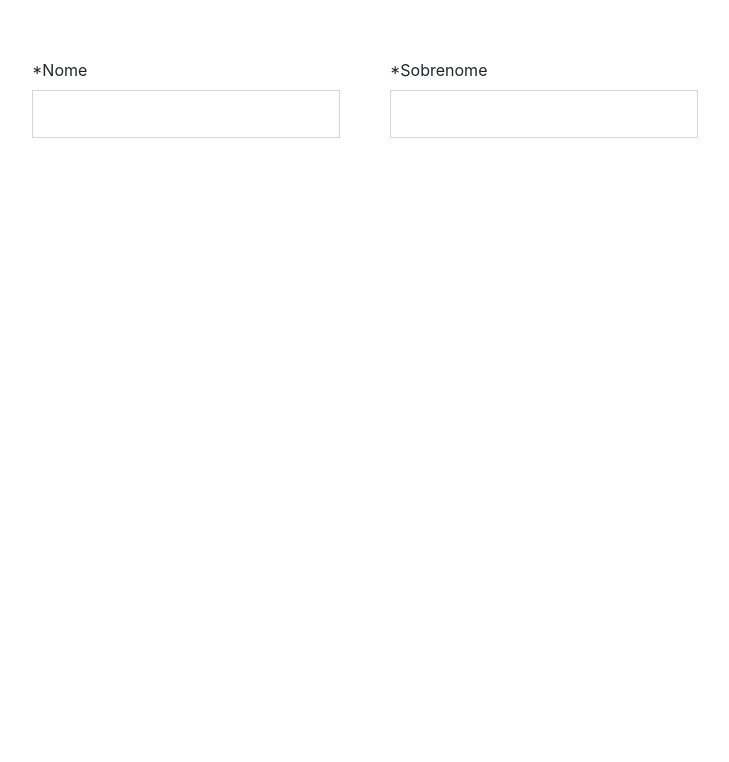
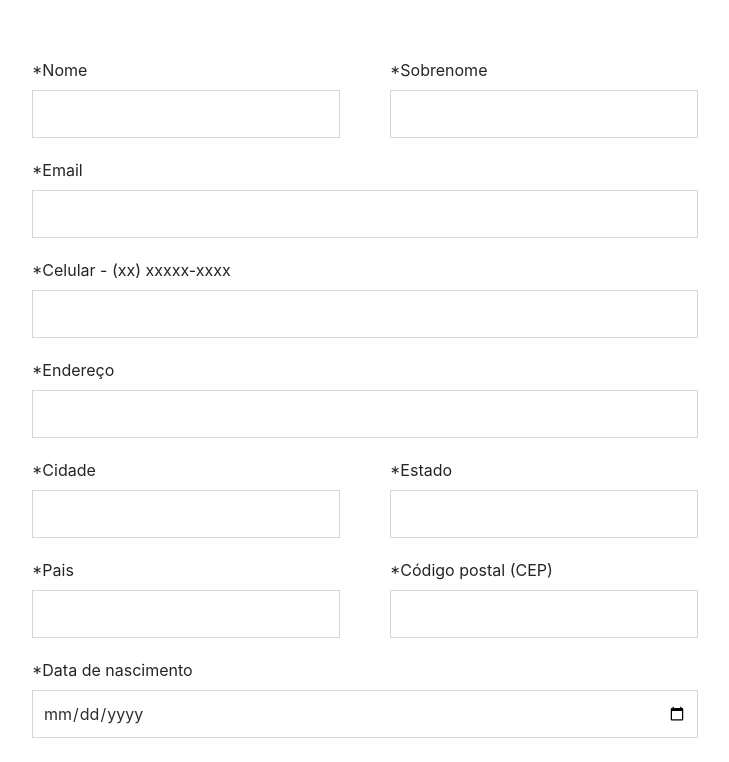
Before and after one commit to rafavallin/AngularVestibular, an Angular app: page /form in a window 1280 px wide. Shown: the top 762 px of the page, without its empty margins (96-825 px from the left). Built offline with nearby package versions, Linux system fonts and the light colour scheme; a web font is replaced by a local one.

Commit message:
inputs completos

```diff
--- /dev/null
+++ b/src/app/models/input.model.ts
@@ -0,0 +1,6 @@
+export interface InputModel {
+    label: string;
+    expectedvalue: string;
+    type: string;
+    qtdbycol: number;
+}
--- a/src/app/pages/form/form.component.html
+++ b/src/app/pages/form/form.component.html
@@ -10,11 +10,8 @@
   <div class="row">
     <div class="col-8">
       <div class="row">
-        <div class="col">
-          <app-input [expectedvalue]="'israel'" [label]="'*Nome'"></app-input>
-        </div>
-        <div class="col">
-          <app-input [expectedvalue]="'sodano'" [label]="'*Sobrenome'"></app-input>
+        <div *ngFor="let input of inputs" class="col-{{(12 / input.qtdbycol)}}">
+          <app-input [expectedvalue]="input.expectedvalue" [label]="input.label" [type]="input.type"></app-input>
         </div>
       </div>
     </div>
--- a/src/app/pages/form/form.component.ts
+++ b/src/app/pages/form/form.component.ts
@@ -1,4 +1,6 @@
 import { Component, OnInit } from '@angular/core';
+import { HttpClient } from '@angular/common/http';
+import { InputModel } from 'src/app/models/input.model';
 
 @Component({
     selector: 'app-form',
@@ -25,7 +27,11 @@ export class FormComponent implements OnInit {
         this.message = event;
     }
 
-    constructor() { }
+    public inputs: InputModel[] = [];
+
+    constructor(private httpclient: HttpClient) {
+      httpclient.get<InputModel[]>('assets/data/forms.json').subscribe(x=> this.inputs = x);
+    }
 
     ngOnInit() { }
 
--- a/src/app/pages/pages.module.ts
+++ b/src/app/pages/pages.module.ts
@@ -3,15 +3,17 @@ import { FormComponent } from './form/form.component';
 import { ButtonComponent } from '../components/button/button.component';
 import { BrowserModule } from '@angular/platform-browser';
 import { ComponentsModule } from '../components/components.module';
+import { HttpClient, HttpClientModule } from '@angular/common/http';
 
 
 @NgModule({
     imports: [
         BrowserModule,
-        ComponentsModule
+        ComponentsModule,
+        HttpClientModule
     ],
     exports: [FormComponent],
     declarations: [FormComponent],
-    providers: [],
+    providers: [HttpClient],
 })
 export class PagesModule { }
--- a/src/assets/data/forms.json
+++ b/src/assets/data/forms.json
@@ -1,6 +1,62 @@
 [
     {
-        "label": "",
-        "expectedvalue": ""
+        "label": "*Nome",
+        "expectedvalue": "",
+        "type": "text",
+        "qtdbycol": 2
+    },
+    {
+        "label": "*Sobrenome",
+        "expectedvalue": "",
+        "type": "text",
+        "qtdbycol": 2
+    },
+    {
+        "label": "*Email",
+        "expectedvalue": "",
+        "type": "text",
+        "qtdbycol": 1
+    },
+    {
+        "label": "*Celular - (xx) xxxxx-xxxx",
+        "expectedvalue": "",
+        "type": "text",
+        "qtdbycol": 1
+    },
+    {
+        "label": "*Endereço",
+        "expectedvalue": "",
+        "type": "text",
+        "qtdbycol": 1
+    },
+    {
+        "label": "*Cidade",
+        "expectedvalue": "",
+        "type": "text",
+        "qtdbycol": 2
+    },
+    {
+        "label": "*Estado",
+        "expectedvalue": "",
+        "type": "text",
+        "qtdbycol": 2
+    },
+    {
+        "label": "*Pais",
+        "expectedvalue": "",
+        "type": "text",
+        "qtdbycol": 2
+    },
+    {
+        "label": "*Código postal (CEP)",
+        "expectedvalue": "",
+        "type": "text",
+        "qtdbycol": 2
+    },
+    {
+        "label": "*Data de nascimento",
+        "expectedvalue": "",
+        "type": "date",
+        "qtdbycol": 1
     }
 ]
```
Also changed, not shown: 1 other file (tests, documents, lock files or other folders).
